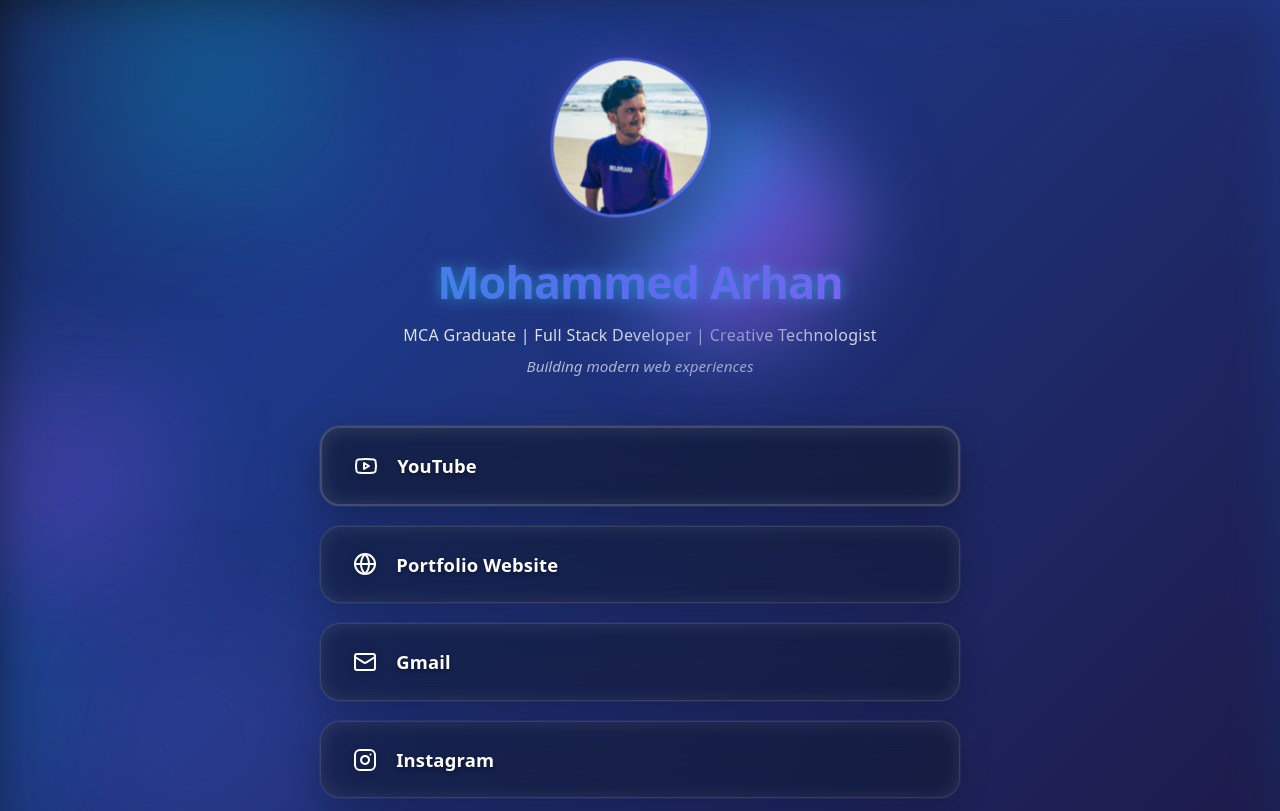
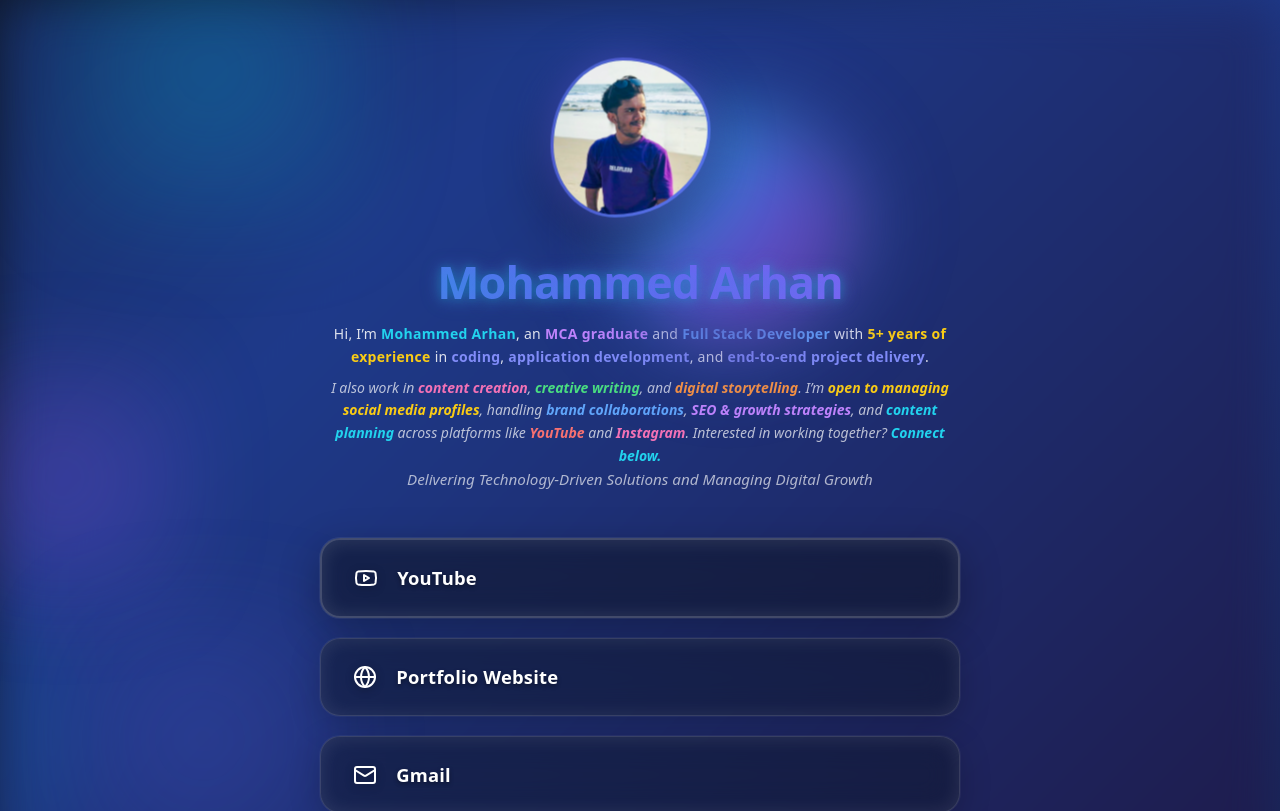
Before and after one commit to mdarhan17/arhan-miniportfolio, a React (Vite) app: page / in a window 1280 px wide. Shown: the top 811 px of the page. Built offline with nearby package versions, Linux system fonts and the light colour scheme.

Commit message:
Initial mini portfolio

```diff
--- a/src/App.tsx
+++ b/src/App.tsx
@@ -154,10 +154,31 @@ function App() {
           </div>
 
           <h1 className="profile-name">Mohammed Arhan</h1>
-          <p className="profile-bio">
-            MCA Graduate | Full Stack Developer | Creative Technologist
+          <p className="profile-bio text-white/85 text-sm leading-relaxed">
+          Hi, I’m <span className="text-cyan-400 font-semibold">Mohammed Arhan</span>, an
+          <span className="text-purple-400 font-semibold"> MCA graduate</span> and
+          <span className="text-blue-400 font-semibold"> Full Stack Developer</span> with
+          <span className="text-yellow-400 font-semibold"> 5+ years of experience</span> in
+          <span className="text-indigo-400 font-semibold"> coding</span>,
+          <span className="text-indigo-400 font-semibold"> application development</span>, and
+          <span className="text-indigo-400 font-semibold"> end-to-end project delivery</span>.
           </p>
-          <p className="profile-tagline">Building modern web experiences</p>
+           <p className="profile-tagline text-white/70 text-sm mt-2 leading-relaxed">
+          I also work in <span className="text-pink-400 font-semibold">content creation</span>,
+        <span className="text-green-400 font-semibold"> creative writing</span>, and
+        <span className="text-orange-400 font-semibold"> digital storytelling</span>.
+         I’m <span className="text-yellow-400 font-semibold"> open to managing social media profiles</span>,
+          handling <span className="text-blue-400 font-semibold"> brand collaborations</span>,
+          <span className="text-purple-400 font-semibold"> SEO & growth strategies</span>, and
+         <span className="text-cyan-400 font-semibold"> content planning</span> across platforms like
+         <span className="text-red-400 font-semibold"> YouTube</span> and
+          <span className="text-pink-400 font-semibold"> Instagram</span>.
+           Interested in working together?
+          <span className="text-cyan-400 font-semibold"> Connect below.</span>
+          </p>
+
+
+          <p className="profile-tagline">Delivering Technology-Driven Solutions and Managing Digital Growth</p>
         </div>
 
         <div className="links-container">
```
